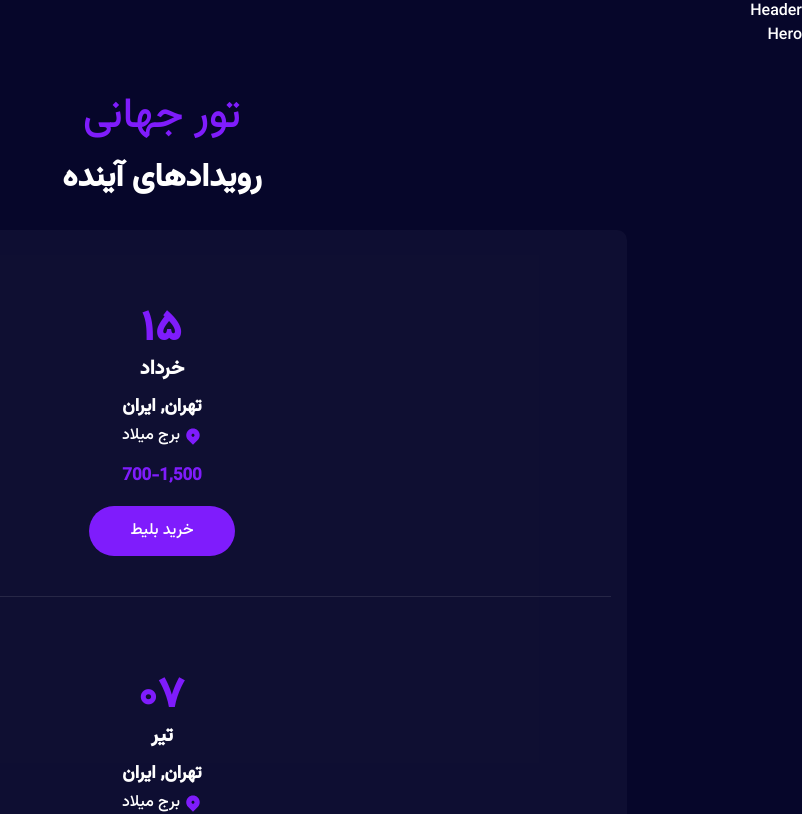
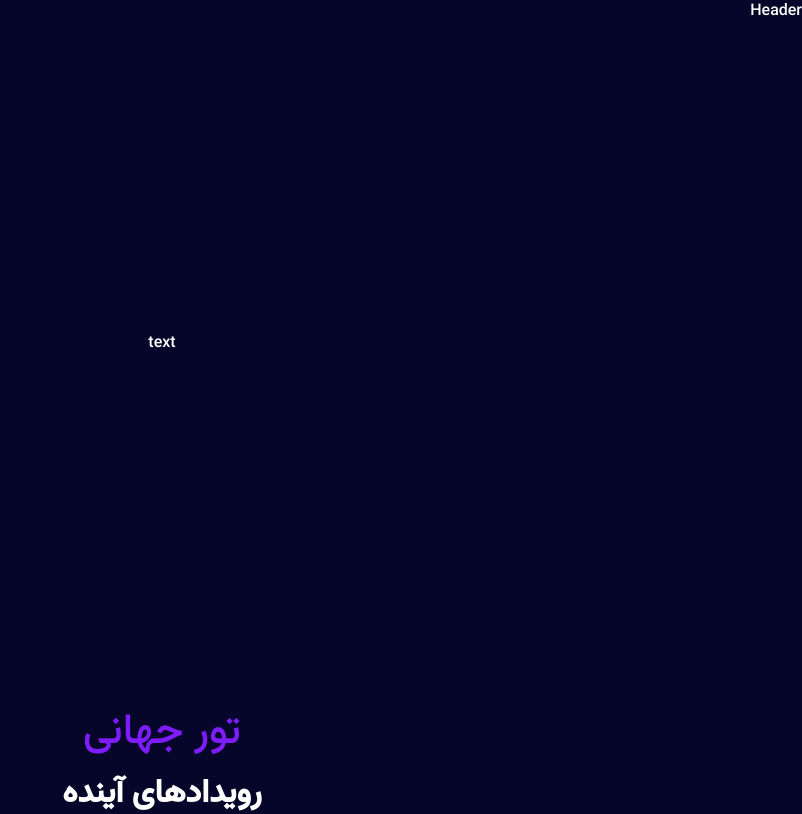
Before and after one commit to Hossein1371za/music-artist-nextjs-tailwind, a Next.js app: page / in a window 1280 px wide. Shown: the top 814 px of the page, without its empty margins (478-1280 px from the left). Built offline with nearby package versions, Linux system fonts and the light colour scheme; data requests are answered from the project's data file.

Commit message:
hero image

```diff
--- a/src/components/Hero.jsx
+++ b/src/components/Hero.jsx
@@ -9,15 +9,36 @@ import { TypeAnimation } from "react-type-animation";
 import { motion } from "framer-motion";
 import { fadeIn } from "../../varient";
 
-const locationSequence =[
-  'تهران , برج میلاد',3000,
-  'تهران , شهرک غرب',3000,
-  'تبریز , سالن همایش',3000,
-  'اصفهان , چهار باغ',3000,
-  'شیراز , حافظیه',3000,
-]
+const locationSequence = [
+  "تهران , برج میلاد",
+  3000,
+  "تهران , شهرک غرب",
+  3000,
+  "تبریز , سالن همایش",
+  3000,
+  "اصفهان , چهار باغ",
+  3000,
+  "شیراز , حافظیه ",
+  3000,
+];
 const Hero = () => {
-  return <div>Hero</div>;
+  return (
+    <section className="h-[80vh] xl:h-[850px]" id="home">
+      <div className="container mx-auto h-full flex justify-center items-center xl:justify-start">
+        <div className="hidden xl:flex absolute left-0 top-0 before:w-[784px] before:h-[893px] before:absolute before:right-0 before:top-0 before:bg-singerOverlay before:z-10">
+          <Image
+            src={"/assets/hero/singer.png"}
+            width={617}
+            height={893}
+            alt=""
+            quality={100}
+            priority
+          />
+        </div>
+        <div>text</div>
+      </div>
+    </section>
+  );
 };
 
 export default Hero;
```
